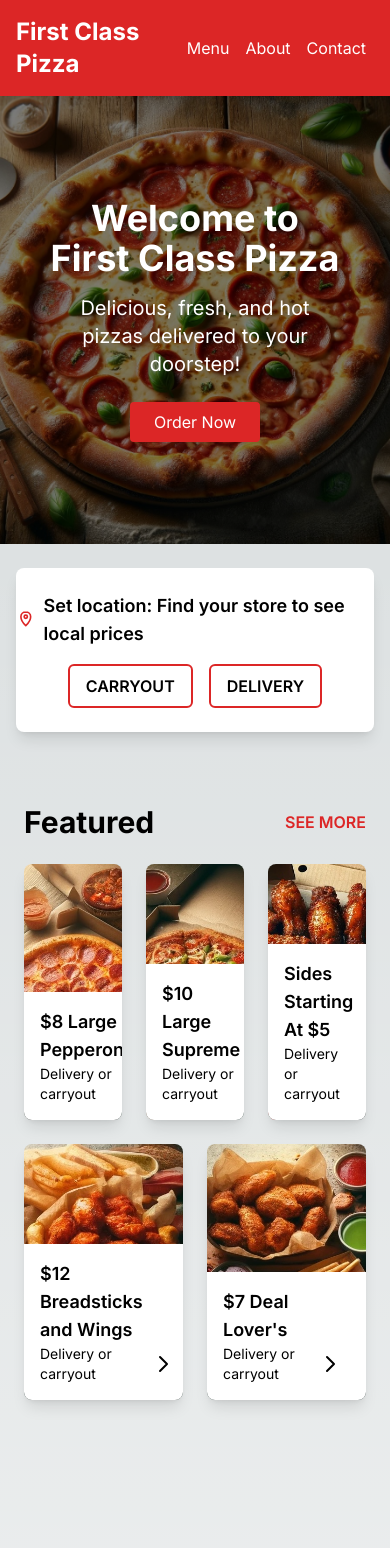
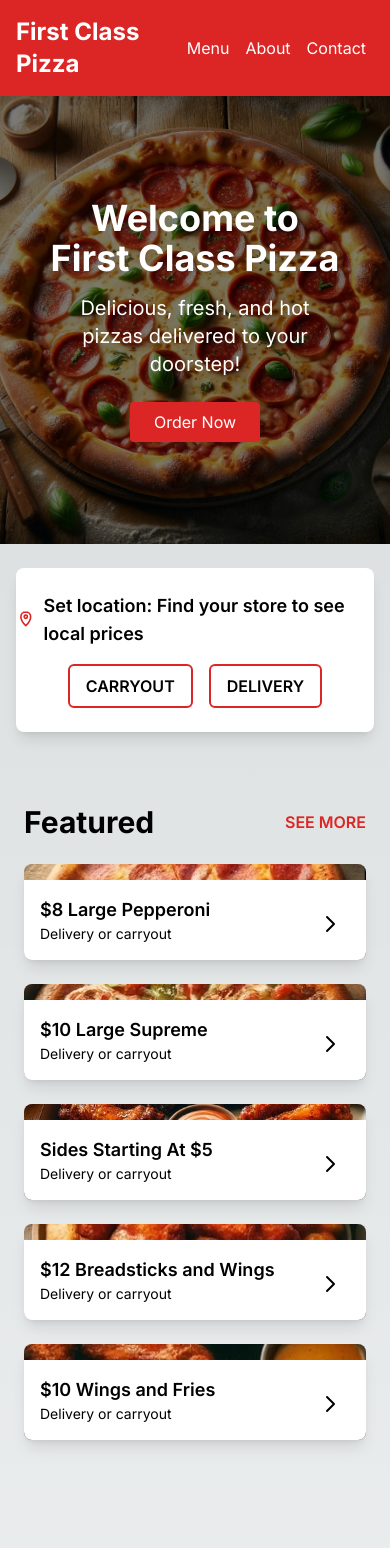
Before and after one commit to pmorales01/firstclasspizza, a Next.js app: page / in a window 390 px wide. Shown: the top 1548 px of the page. Built offline with nearby package versions, Linux system fonts and the light colour scheme.

Commit message:
Specify device breakpoint to make feature deal cards width smaller for sm viewports

```diff
--- a/src/app/page.js
+++ b/src/app/page.js
@@ -46,8 +46,8 @@ export default function Home() {
           <h2 className="text-3xl font-bold">Featured</h2>
           <a href="#more" className="text-red-600 font-semibold hover:underline">SEE MORE</a>
         </div>
-        <div className="grid grid-cols-6 gap-6">
-          <div className="bg-[url('pepperoni.jpeg')] h-64 bg-center bg-no-repeat bg-cover relative overflow-hidden rounded-lg shadow-lg col-span-2">
+        <div className="grid grid-cols-1 md:grid-cols-6 gap-6">
+          <div className="bg-[url('pepperoni.jpeg')] h-24 md:h-80 bg-center bg-no-repeat bg-cover relative overflow-hidden rounded-lg shadow-lg col-span-1 md:col-span-2">
             <div className="absolute bottom-0 left-0 bg-white text-black p-4 w-full flex flex-row justify-between">
               <div>
                 <h3 className="text-lg font-semibold">$8 Large Pepperoni</h3>
@@ -60,7 +60,7 @@ export default function Home() {
               </button>
             </div>
           </div>
-          <div className="bg-[url('supreme.jpeg')] h-64 bg-center bg-no-repeat bg-cover relative overflow-hidden rounded-lg shadow-lg col-span-2">
+          <div className="bg-[url('supreme.jpeg')] h-24 md:h-80 bg-center bg-no-repeat bg-cover relative overflow-hidden rounded-lg shadow-lg col-span-1 md:col-span-2">
             <div className="absolute bottom-0 left-0 bg-white text-black p-4 w-full flex flex-row justify-between">
               <div>
                 <h3 className="text-lg font-semibold">$10 Large Supreme</h3>
@@ -73,7 +73,7 @@ export default function Home() {
               </button>
             </div>
           </div>
-          <div className="bg-[url('wings.jpg')] h-64 bg-center bg-no-repeat bg-cover relative overflow-hidden rounded-lg shadow-lg col-span-2">
+          <div className="bg-[url('wings.jpg')] h-24 md:h-80 bg-center bg-no-repeat bg-cover relative overflow-hidden rounded-lg shadow-lg col-span-1 md:col-span-2">
             <div className="absolute bottom-0 left-0 bg-white text-black p-4 w-full flex flex-row justify-between">
               <div>
                 <h3 className="text-lg font-semibold">Sides Starting At $5</h3>
@@ -86,7 +86,7 @@ export default function Home() {
               </button>
             </div>
           </div>
-          <div className="bg-[url('breadstick_wings_combo.jpeg')] h-64 bg-center bg-no-repeat bg-cover relative overflow-hidden relative overflow-hidden rounded-lg shadow-lg col-span-3">
+          <div className="bg-[url('breadstick_wings_combo.jpeg')] h-24 md:h-80 bg-center bg-no-repeat bg-cover relative overflow-hidden relative overflow-hidden rounded-lg shadow-lg col-span-1 md:col-span-3">
             <div className="absolute bottom-0 left-0 bg-white text-black p-4 w-full flex flex-row justify-between">
               <div>
                 <h3 className="text-lg font-semibold">$12 Breadsticks and Wings</h3>
@@ -99,10 +99,10 @@ export default function Home() {
               </button>
             </div>
           </div>
-          <div className="bg-[url('wings_fries_combo.jpeg')] h-64 bg-left-bottom bg-no-repeat bg-cover relative overflow-hidden rounded-lg shadow-lg col-span-3">
+          <div className="bg-[url('wings_fries_combo.jpeg')] h-24 md:h-80 bg-left-bottom bg-no-repeat bg-cover relative overflow-hidden rounded-lg shadow-lg col-span-1 md:col-span-3">
             <div className="absolute bottom-0 left-0 bg-white text-black p-4 w-full flex flex-row justify-between">
               <div>
-                <h3 className="text-lg font-semibold">$7 Deal Lover's</h3>
+                <h3 className="text-lg font-semibold">$10 Wings and Fries</h3>
                 <p className="text-sm">Delivery or carryout</p>
               </div>
               <button href="#order" className="hover:bg-gray-200 rounded-full p-2 text-red-600 font-bold text-white self-end">
```
